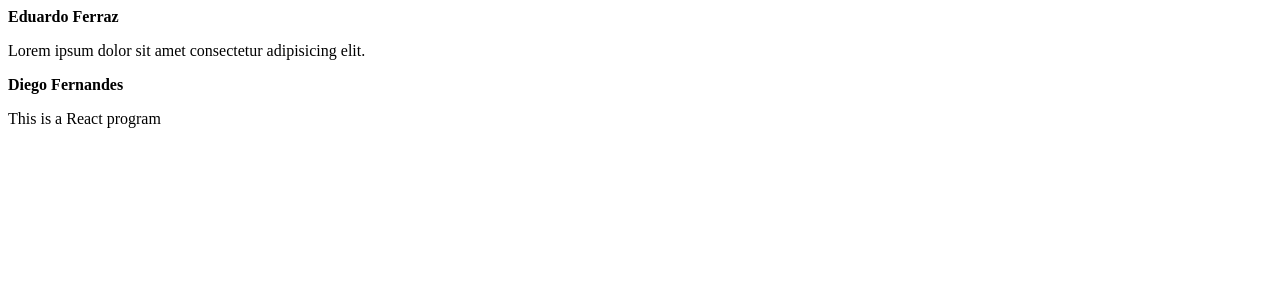
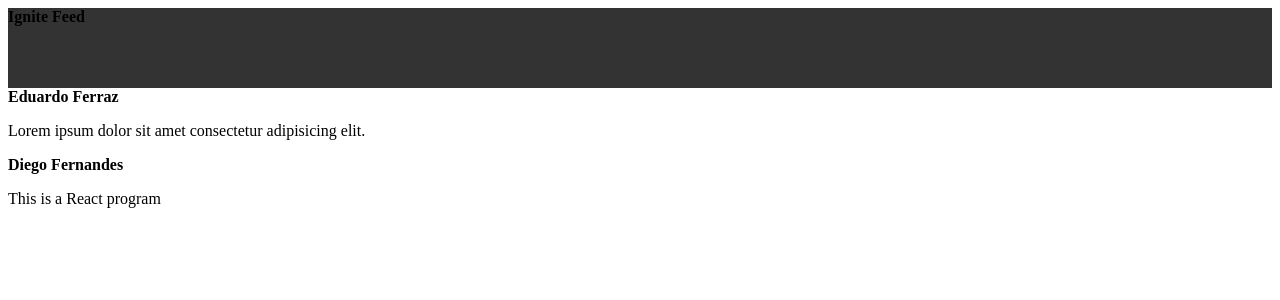
Before and after one commit to edupferraz/Ignite-Feed, a React (Vite) app in the folder Ignite-Feed/: page / in a window 1280 px wide. Shown: the top 300 px of the page. Built offline with nearby package versions, Linux system fonts and the light colour scheme.

Commit message:
CSS Modules

```diff
--- a/Ignite-Feed/src/App.jsx
+++ b/Ignite-Feed/src/App.jsx
@@ -1,9 +1,13 @@
+import { Header } from './components/Header';
 import { Post } from './Post';
 
 export function App() {
 
   return (
     <div>
+
+      <Header/>
+
       <Post
         author="Eduardo Ferraz"
         content="Lorem ipsum dolor sit amet consectetur adipisicing elit."
--- /dev/null
+++ b/Ignite-Feed/src/components/Header.jsx
@@ -0,0 +1,10 @@
+import styles from './Header.module.css'
+
+export function Header(){
+    return (
+        <header className={styles.header}>
+            <strong>Ignite Feed</strong>
+        </header>
+
+    );
+}
--- /dev/null
+++ b/Ignite-Feed/src/components/Header.module.css
@@ -0,0 +1,4 @@
+.header{
+    background: #333;
+    height: 80px;
+}
```
